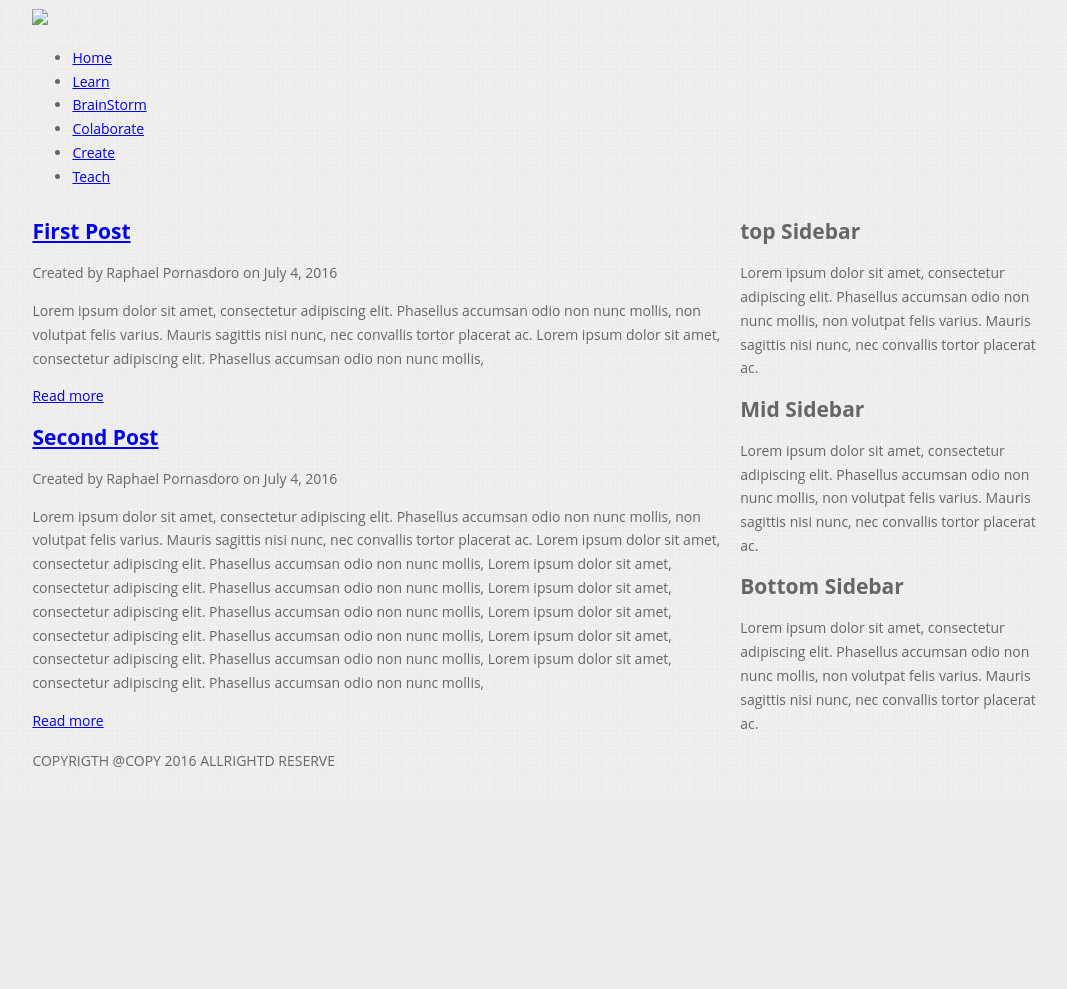
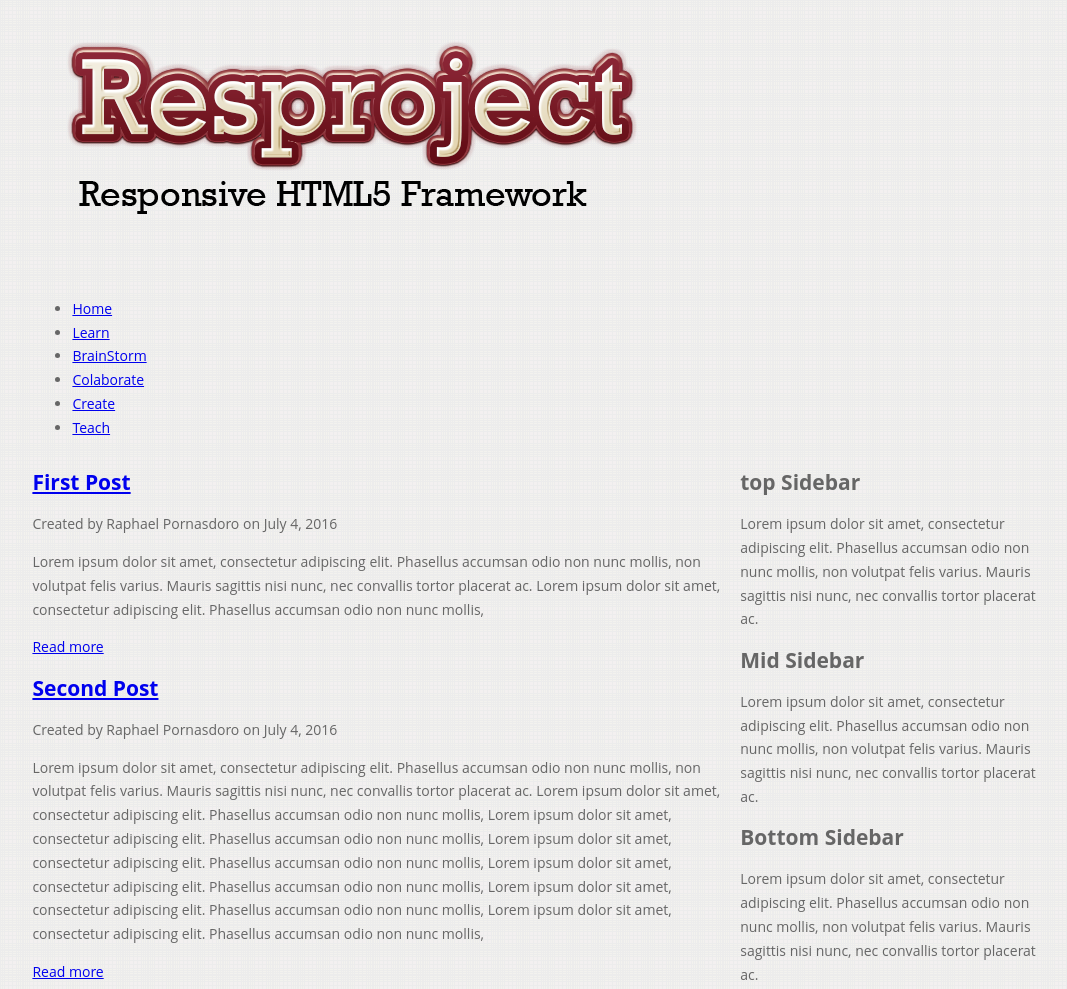
Before and after one commit to RaphPael30/RaphPael30.github.io, a plain HTML site: page index.html in a window 1280 px wide. Shown: the top 989 px of the page, without its empty margins (102-1169 px from the left). Before the commit the page ends 800 px from the top, so only its background shows below. Drawn offline with nearby package versions, Linux system fonts and the light colour scheme; files whose address does not match are found by name.

Commit message:
Update index.html

```diff
--- a/index.html
+++ b/index.html
@@ -27,7 +27,7 @@
 
 	<div id="container">
 		<header class="main_header">
-			<img id="logo" src="img/logo.png" align="Resproject">
+			<img id="logo" src="logo.png" align="Resproject">
 			<nav class="main_nav">
 				<ul>
 					<li><a href="#">Home</a></li>
```
